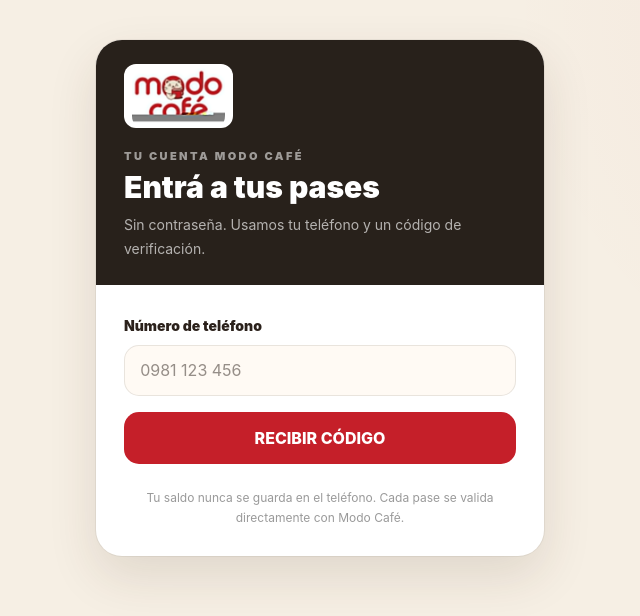
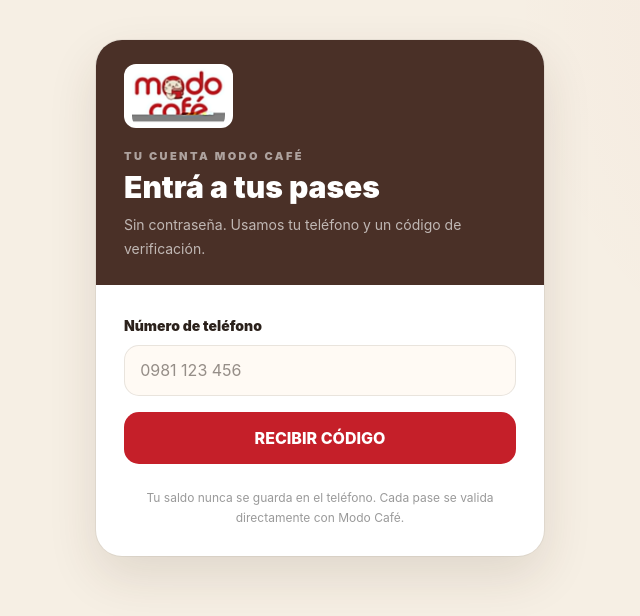
Before and after one commit to RodriLaziale1616/pasta-lovers-loyalty, a React (Vite) app in the folder pasta-lovers-frontend/: page /acceso in a window 1280 px wide. Shown: the top 616 px of the page, without its empty margins (320-960 px from the left). Built offline with nearby package versions, Linux system fonts and the light colour scheme; no server answers.

Commit message:
feat(ui): warm the premium card palette

```diff
--- a/pasta-lovers-frontend/src/index.css
+++ b/pasta-lovers-frontend/src/index.css
@@ -9,7 +9,7 @@
   --modo-brown: #5a4032;
   --modo-ink: #2b211b;
   --modo-muted: #776b62;
-  --modo-card: #28211b;
+  --modo-card: #4a3027;
   --modo-success: #2f6d49;
 
   /* aliases temporales mientras se termina de migrar cualquier vista legacy */
@@ -77,9 +77,11 @@
 
 .modo-premium-card {
   border-radius: 24px;
-  background: var(--modo-card);
+  background:
+    radial-gradient(circle at 100% 0%, rgba(197, 31, 41, 0.18), transparent 30%),
+    var(--modo-card);
   color: white;
-  box-shadow: 0 18px 40px rgba(43, 33, 27, 0.16);
+  box-shadow: 0 18px 40px rgba(74, 48, 39, 0.18);
 }
 
 .modo-btn-primary {
```
